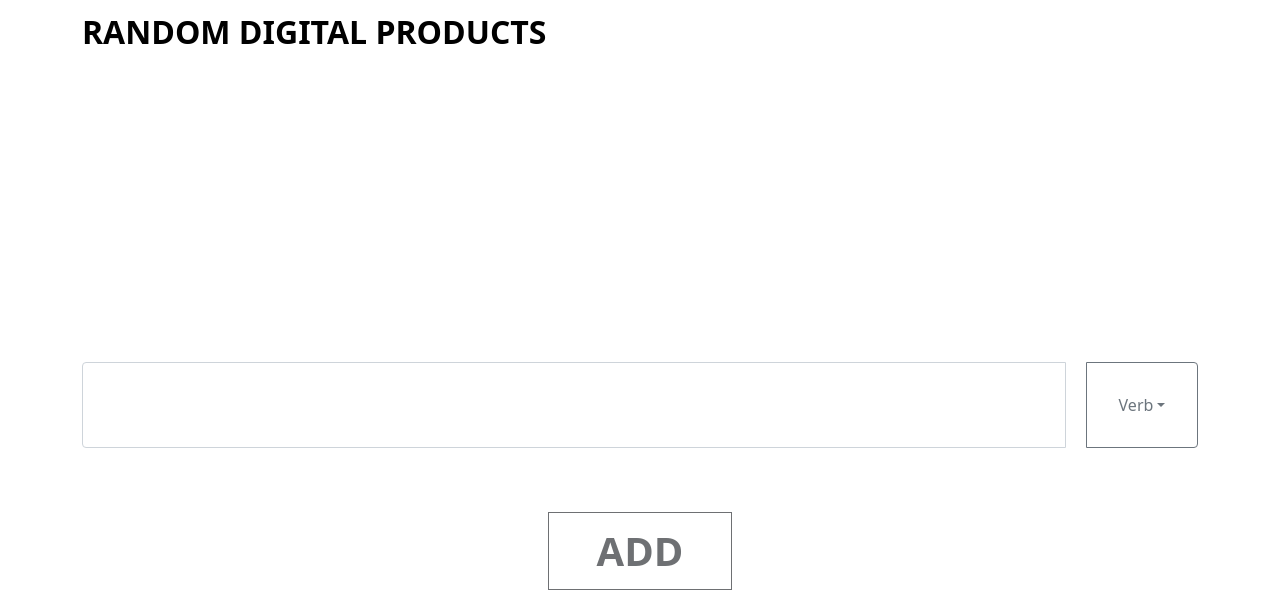
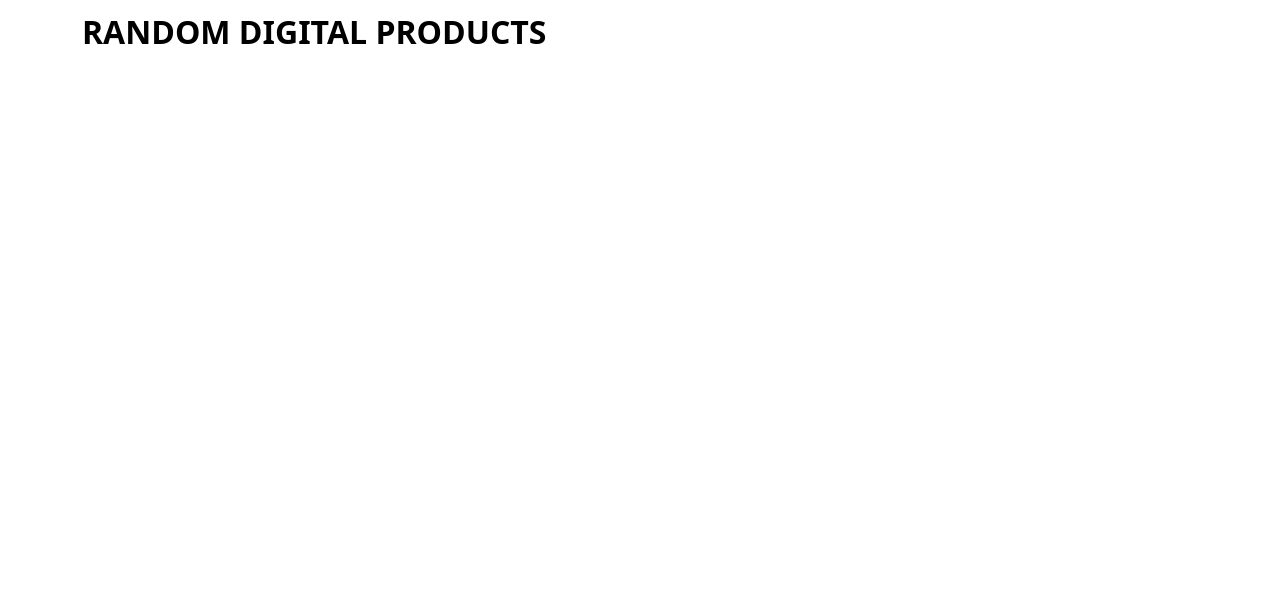
Before and after one commit to mxlouiej/dump-ideas-frontend, a React (Create React App) app: page /dump in a window 1280 px wide. Shown: the top 604 px of the page. Built offline with nearby package versions, Linux system fonts and the light colour scheme.

Commit message:
updated paths

```diff
--- a/src/App.tsx
+++ b/src/App.tsx
@@ -19,8 +19,8 @@ function App() {
         <Header />
         <Routes>
           <Route path="/" element={<MainPage />} />
-          <Route path="dump" element={<DumpIdeas />} />
-          <Route path="shit" element={<ShitIdeas />} />
+          <Route path="inputWords" element={<DumpIdeas />} />
+          <Route path="getIdeas" element={<ShitIdeas />} />
           <Route path="login" element={<Login />} />
           {/* protected path */}
           <Route
--- a/src/pages/mainPage.tsx
+++ b/src/pages/mainPage.tsx
@@ -37,7 +37,7 @@ const MainPage = () => {
             variant="outline-dark"
             size="lg"
             onClick={() => {
-              navigate(`/dump`);
+              navigate(`/inputWords`);
             }}
           >
             INPUT WORDS
@@ -50,7 +50,7 @@ const MainPage = () => {
             variant="outline-dark"
             size="lg"
             onClick={() => {
-              navigate(`/shit`);
+              navigate(`/getIdeas`);
             }}
           >
             GET IDEAS
```
